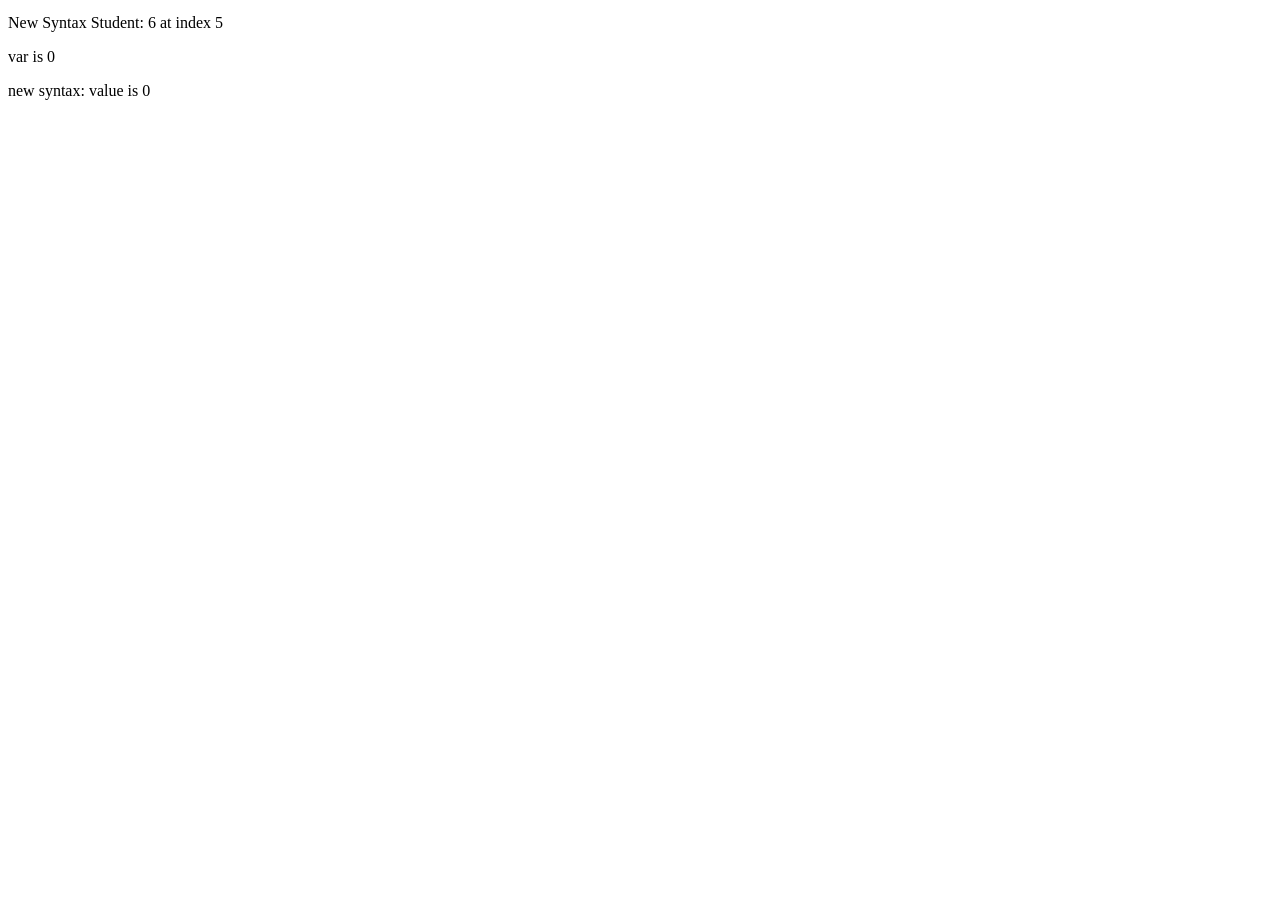
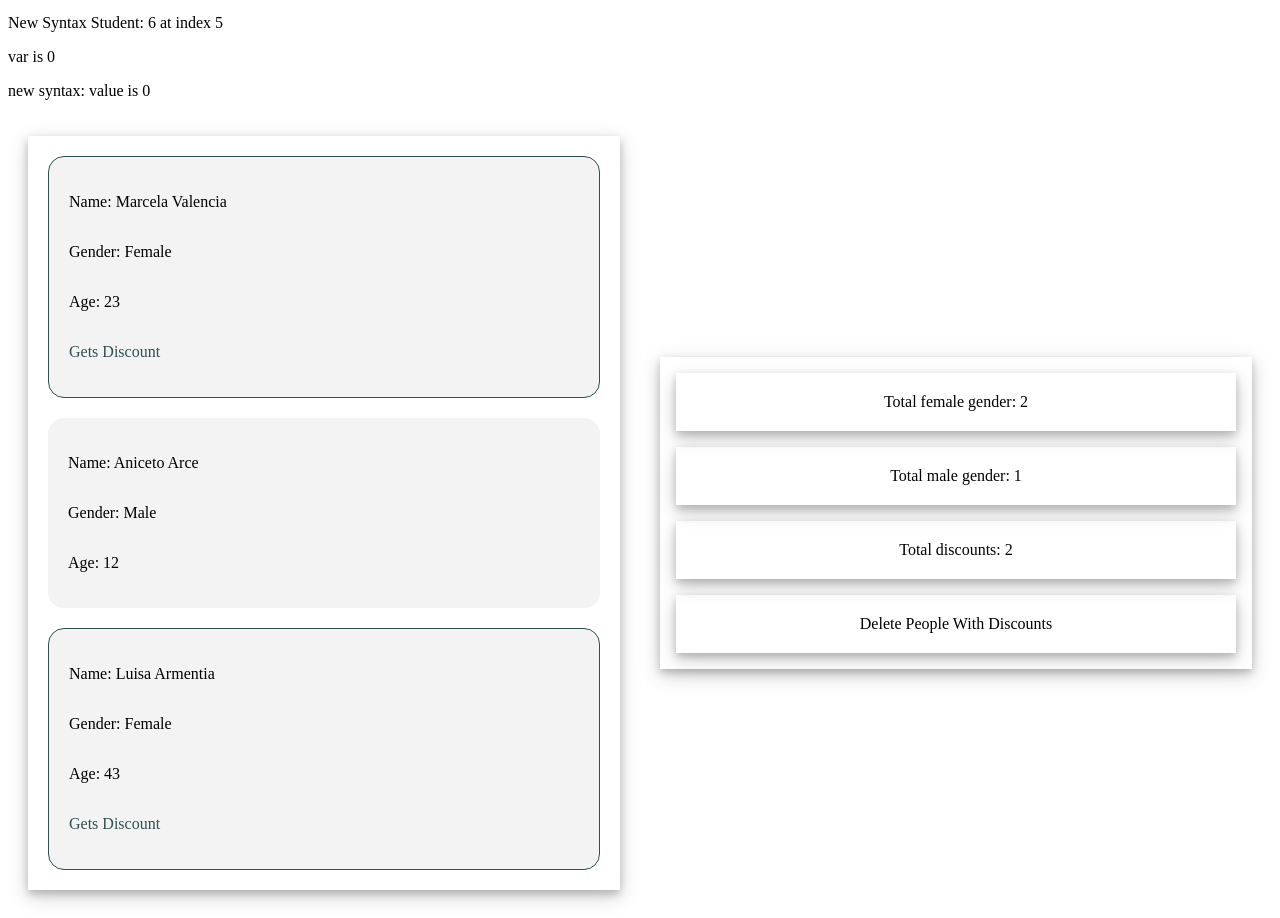
Before and after one commit to marinovivianUPB/Marino-ANGULAR-COURSE-2024, an Angular app in the folder nuevo_proyecto_angular/: page / in a window 1280 px wide. Shown: the part 1229-2147 px from the top of the page. Before the commit the page ends 1345 px from the top, so only its background shows below. Built offline with nearby package versions, Linux system fonts and the light colour scheme.

Commit message:
[27-09-2024] display list of people, show total of females, males and discounts, delete people with discounts, mark people with discounts

```diff
--- a/nuevo_proyecto_angular/src/app/app.component.html
+++ b/nuevo_proyecto_angular/src/app/app.component.html
@@ -47,3 +47,17 @@
   @case(2){<p>new syntax: value is 2</p>}
   @default{<p>new syntax: default</p>}
 }
+
+<div class="container">
+  <div class ="column">
+    @for(person of persons; track person){
+      <person [person]="person"></person>
+    }
+  </div>
+  <div class ="column">
+    <div class="column-box">Total female gender: {{females}}</div>
+    <div class="column-box">Total male gender: {{males}}</div>
+    <div class="column-box">Total discounts: {{discounts}}</div>
+    <div class="column-box-button" (click)="deleteDiscounts()">Delete People With Discounts</div>
+  </div>
+</div>
--- a/nuevo_proyecto_angular/src/app/app.component.scss
+++ b/nuevo_proyecto_angular/src/app/app.component.scss
@@ -11,4 +11,30 @@
     flex: 1;
     box-shadow: 0 4px 8px 0 rgba(0, 0, 0, 0.2), 0 6px 20px 0 rgba(0, 0, 0, 0.19);
     margin: 20px;
+    align-items: center;
+    justify-content: center;
+
+    .column-box{
+        display:flex;
+        margin:16px;
+        padding:20px;
+        align-items: center;
+        justify-content: center;
+        box-shadow: 0 4px 8px 0 rgba(0, 0, 0, 0.2), 0 6px 20px 0 rgba(0, 0, 0, 0.19);
+    }
+
+    .column-box-button{
+        display:flex;
+        margin:16px;
+        padding:20px;
+        align-items: center;
+        justify-content: center;
+        box-shadow: 0 4px 8px 0 rgba(0, 0, 0, 0.2), 0 6px 20px 0 rgba(0, 0, 0, 0.19);
+        cursor: pointer;
+    }
+
+    .column-box-button:hover{
+        background-color: darkslategrey;
+        color: rgb(243, 243, 243);
+    }
 }
--- a/nuevo_proyecto_angular/src/app/app.component.ts
+++ b/nuevo_proyecto_angular/src/app/app.component.ts
@@ -4,6 +4,7 @@
 import { UserCardComponent } from './user-card/user-card.component';
 import { CalculatorComponent } from './calculator/calculator.component';
 import { HistoryComponent } from './history/history.component';
+import { PersonComponent } from './person/person.component';
 
 interface IPerson{
   name:string,
@@ -14,7 +15,7 @@
 @Component({
   selector: 'app-root',
   standalone: true,
-  imports: [RouterOutlet, UserCardComponent, CalculatorComponent, HistoryComponent, CommonModule],
+  imports: [RouterOutlet, UserCardComponent, CalculatorComponent, HistoryComponent, CommonModule, PersonComponent],
   templateUrl: './app.component.html',
   styleUrl: './app.component.scss'
 })
@@ -31,6 +32,11 @@
     lastName:"perez",
     age:25
   }
+
+  females:number=0
+  males:number=0
+  discounts:number=0
+  persons:any[]=[{gender:0,name:"Marcela Valencia",age:23},{gender:1,name:"Aniceto Arce",age:12},{gender:0,name:"Luisa Armentia",age:43}]
 
   students:number[] = [1,2,3,4,5,6]
   parents:number[] = [7,8,9]
@@ -60,6 +66,19 @@
     console.log("FILTER:", this.animals.filter((animal) => animal === 'c'))
     console.log("INDEXOF:", this.animals.indexOf('z'))*/
 
+    this.calculateTotals()
+
+  }
+
+  public calculateTotals() {
+    this.females = this.persons.filter(p => p.gender === 0).length;
+    this.males = this.persons.filter(p => p.gender === 1).length;
+    this.discounts = this.persons.filter(p => p.age > 18).length;
+  }
+
+  public deleteDiscounts() {
+    this.persons = this.persons.filter(p => p.age <= 18);
+    this.calculateTotals();
   }
 
   public receiveData(data:any){
--- /dev/null
+++ b/nuevo_proyecto_angular/src/app/person/person.component.html
@@ -0,0 +1,12 @@
+<div class="person-card" [style.border]="person.age > 18 ? '1px solid darkslategrey' : '0px solid #fff'">
+    <p>Name: {{ person.name }}</p>
+    @switch(person.gender){
+        @case(0){<p>Gender: Female</p>}
+        @case(1){<p>Gender: Male</p>}
+        @default{<p>Gender: Other/Unknown</p>}
+    }
+    <p>Age: {{ person.age }}</p>
+    @if(person.age>18){
+        <p [style.color]="'darkslategrey'">Gets Discount</p>
+    }
+</div>
--- /dev/null
+++ b/nuevo_proyecto_angular/src/app/person/person.component.scss
@@ -0,0 +1,8 @@
+.person-card{
+    display: flex;
+    flex-direction: column;
+    margin:20px;
+    padding:20px;
+    border-radius: 16px;
+    background-color: rgb(243, 243, 243);
+}
```
Also changed, not shown: nuevo_proyecto_angular/src/app/person/person.component.ts (added, +19 -0 lines), 1 other file (tests, documents, lock files or other folders).
